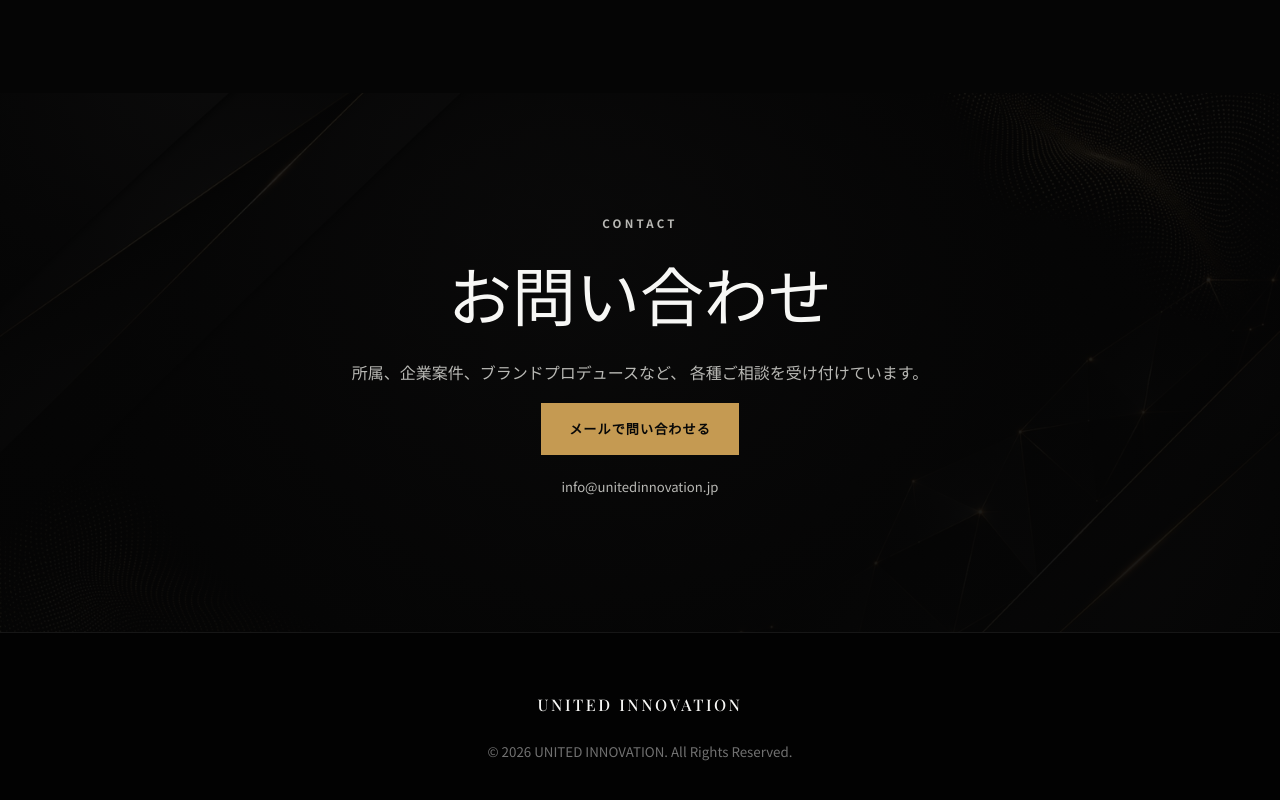
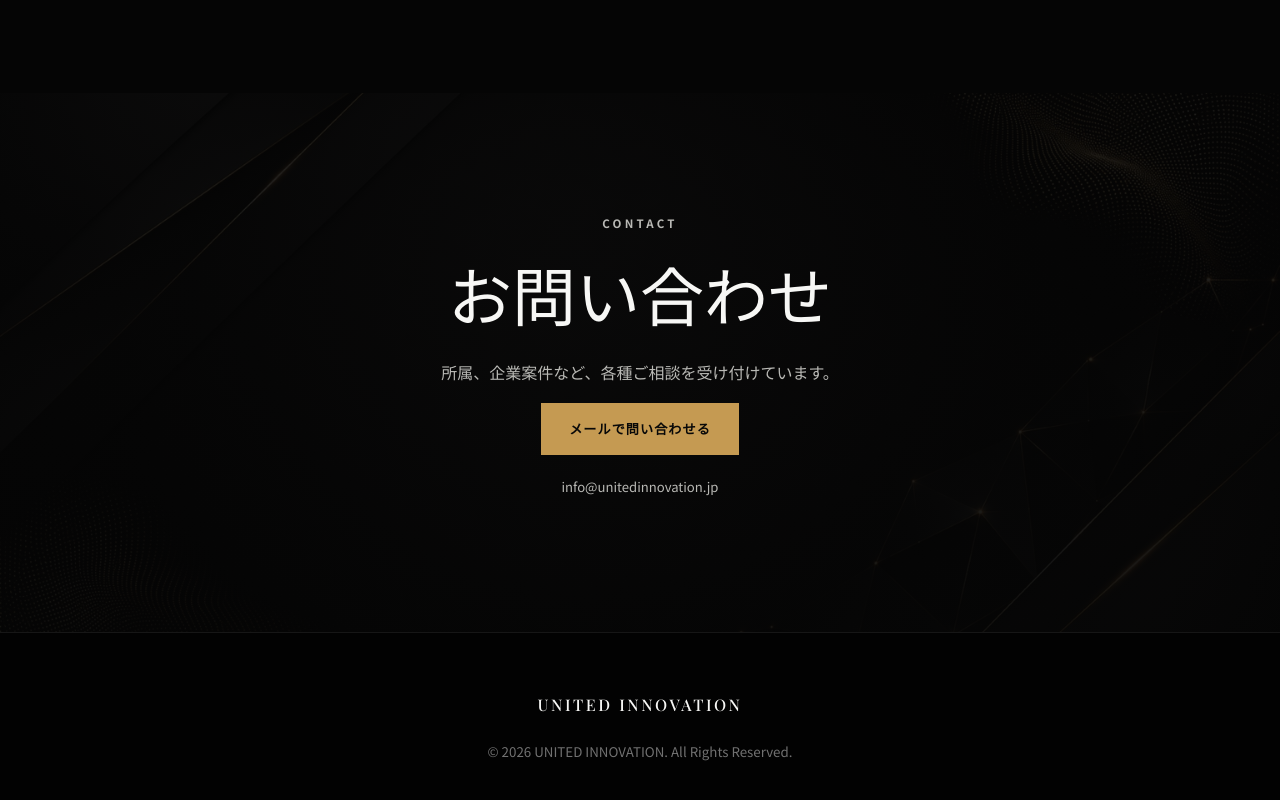
Before and after one commit to unitedinnovationinfo-alt/united-innovation-website, a plain HTML site: page index.html in a window 1280 px wide. Shown: the part 4336-5136 px from the top of the page. Drawn offline with nearby package versions, Linux system fonts and the light colour scheme.

Commit message:
Update index.html

```diff
--- a/index.html
+++ b/index.html
@@ -149,8 +149,7 @@
         <p class="eyebrow">CONTACT</p>
         <h2>お問い合わせ</h2>
         <p>
-          所属、企業案件、ブランドプロデュースなど、
-          各種ご相談を受け付けています。
+          所属、企業案件など、各種ご相談を受け付けています。
         </p>
         <a class="button button-primary" href="mailto:info@unitedinnovation.jp?subject=ホームページからのお問い合わせ">メールで問い合わせる</a>
         <p class="contact-email">info@unitedinnovation.jp</p>
```
